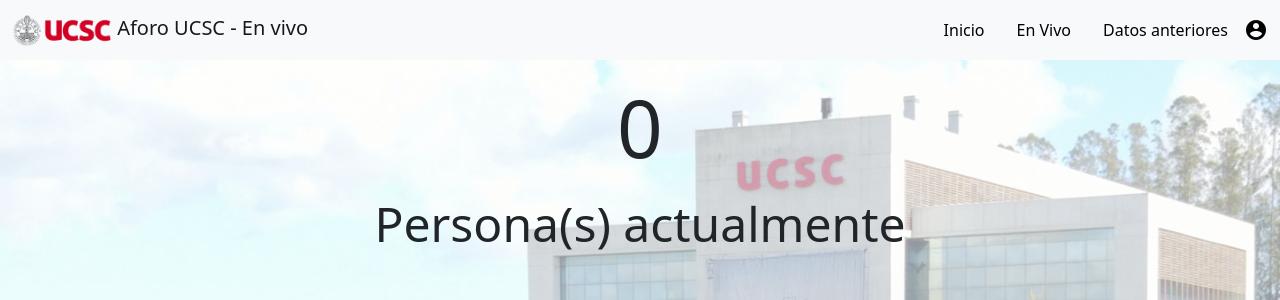
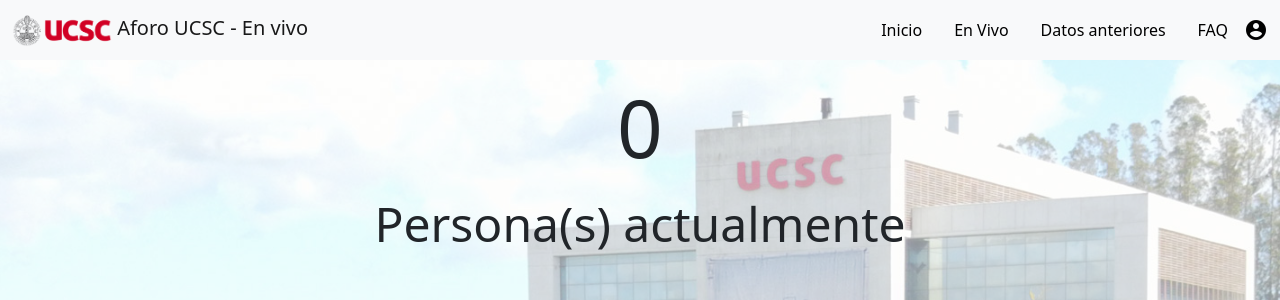
Before and after one commit to NicolasAburto/TIS---1, a PHP site: page /envivo.php in a window 1280 px wide. Shown: the top 300 px of the page. Run offline with PHP 8.4, Linux system fonts and the light colour scheme; data comes from the database, SQL or seed files in the repository.

Commit message:
Update envivo.php

```diff
--- a/Entrega 3/envivo.php
+++ b/Entrega 3/envivo.php
@@ -118,6 +118,10 @@
                     <a class="nav-link navbarlinks" href="datosanteriores.php">Datos anteriores</a>
                 </li>
 
+                <li class="nav-item">
+                    <a class="nav-link navbarlinks" href="faq.php">FAQ</a>
+                </li>
+
                 <a href="acceso.php">
                     <span class="material-icons iconousuario text-black">
                         account_circle
@@ -141,7 +145,7 @@
 
             <div class="container-fluid">
                 <button onclick="mostrargrafico()" value="mostgrafico" class="btn btn-primary mb-4 botongrafico" type="button">Mostrar gráfico</button>
-                <button value="pdf" class="btn btn-primary mb-4 botongrafico" type="button"><a class="pdf" href="dompdf/generar_reporte_envivo.php">Generar Reporte</a></button>
+                <button value="pdf" class="btn btn-primary mb-4 botongrafico" type="button"><a  href="dompdf/generar_reporte_envivo.php"><label class="pdf">Generar Reporte</label></a></button>
                 <div class="row contenedor_datosenvivo">
                     <div id="graph">
                         <canvas id="myChart" width="400" height="80" class="mb-5"></canvas>
```
